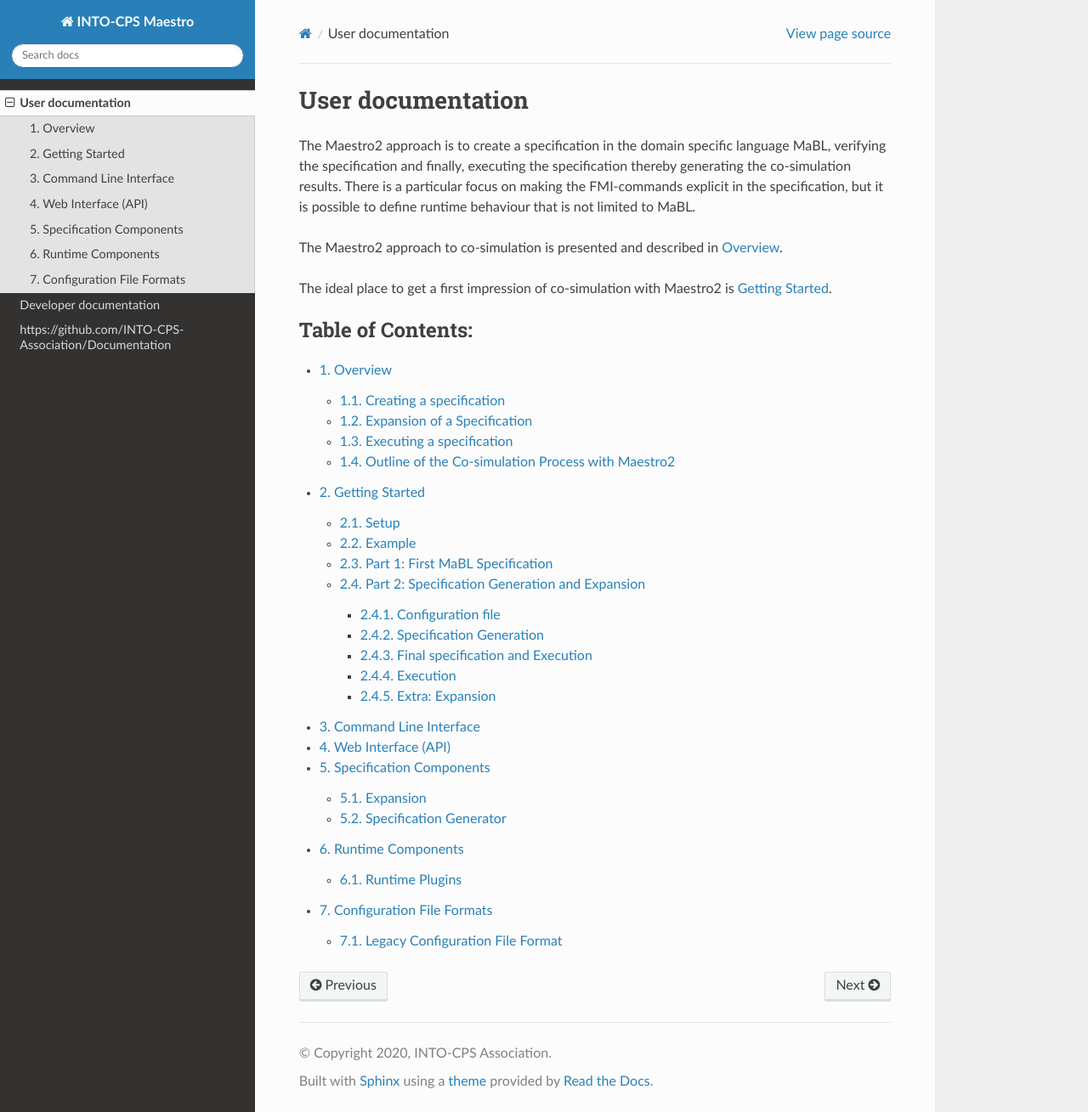
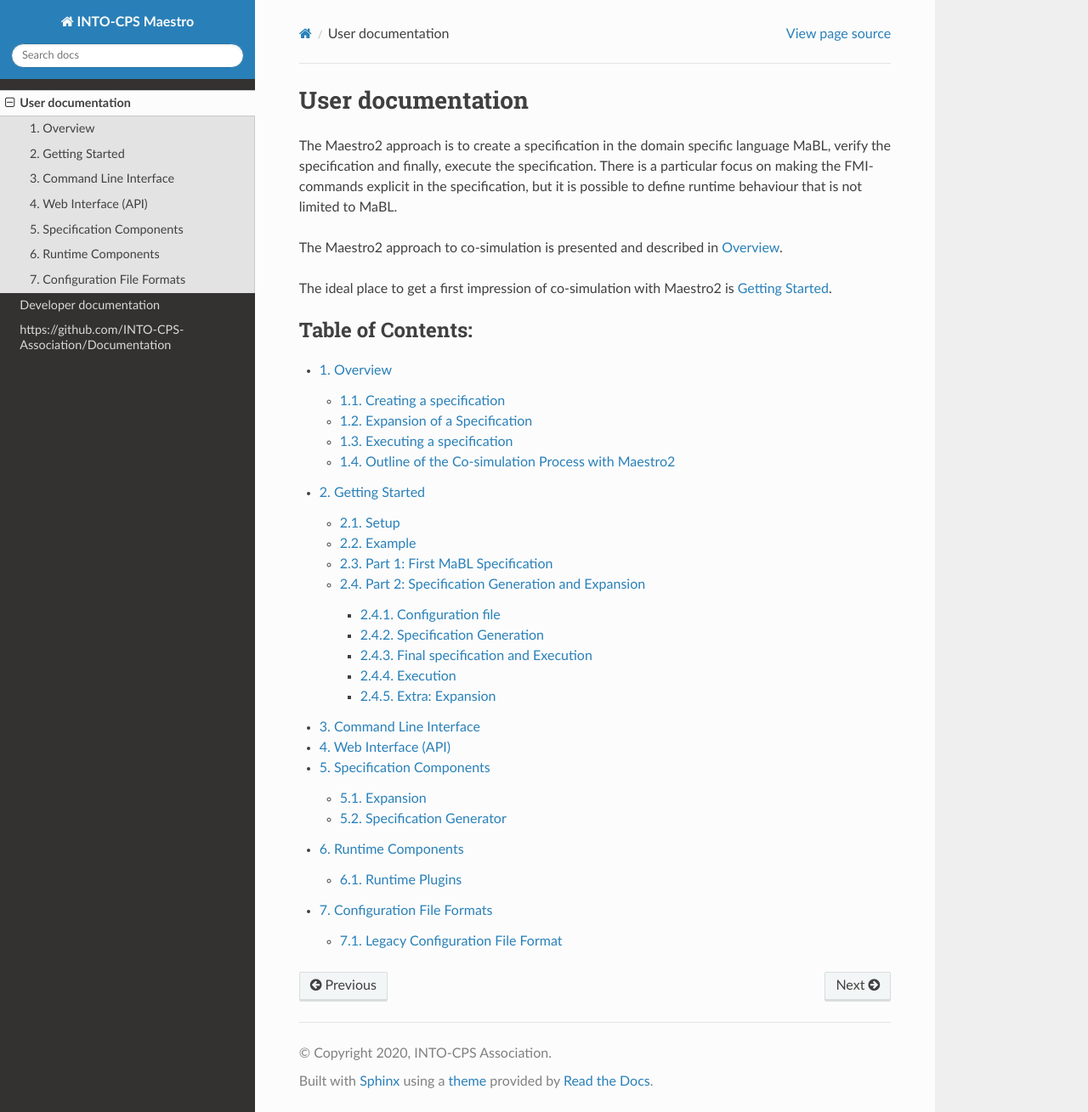
Before and after one commit to INTO-CPS-Association/maestro, a Sphinx documentation site: the page built from docs/user/index.rst, in a window 1280 px wide and 1309 px high. Shown: the whole window at 85% size. Built offline with Sphinx 7.4.7 and the Read the Docs theme 2.0.0, drawn with Linux system fonts in a browser that asks for light colours; pages that are not in the unit, such as notebooks, are missing from menus.

Commit message:
Updated user/index

```diff
--- a/docs/user/index.rst
+++ b/docs/user/index.rst
@@ -7,7 +7,7 @@
 
 User documentation
 ==================
-The Maestro2 approach is to create a specification in the domain specific language MaBL, verifying the specification and finally, executing the specification thereby generating the co-simulation results.
+The Maestro2 approach is to create a specification in the domain specific language MaBL, verify the specification and finally, execute the specification.
 There is a particular focus on making the FMI-commands explicit in the specification, but it is possible to define runtime behaviour that is not limited to MaBL.
 
 The Maestro2 approach to co-simulation is presented and described in :ref:`overview`.
```
